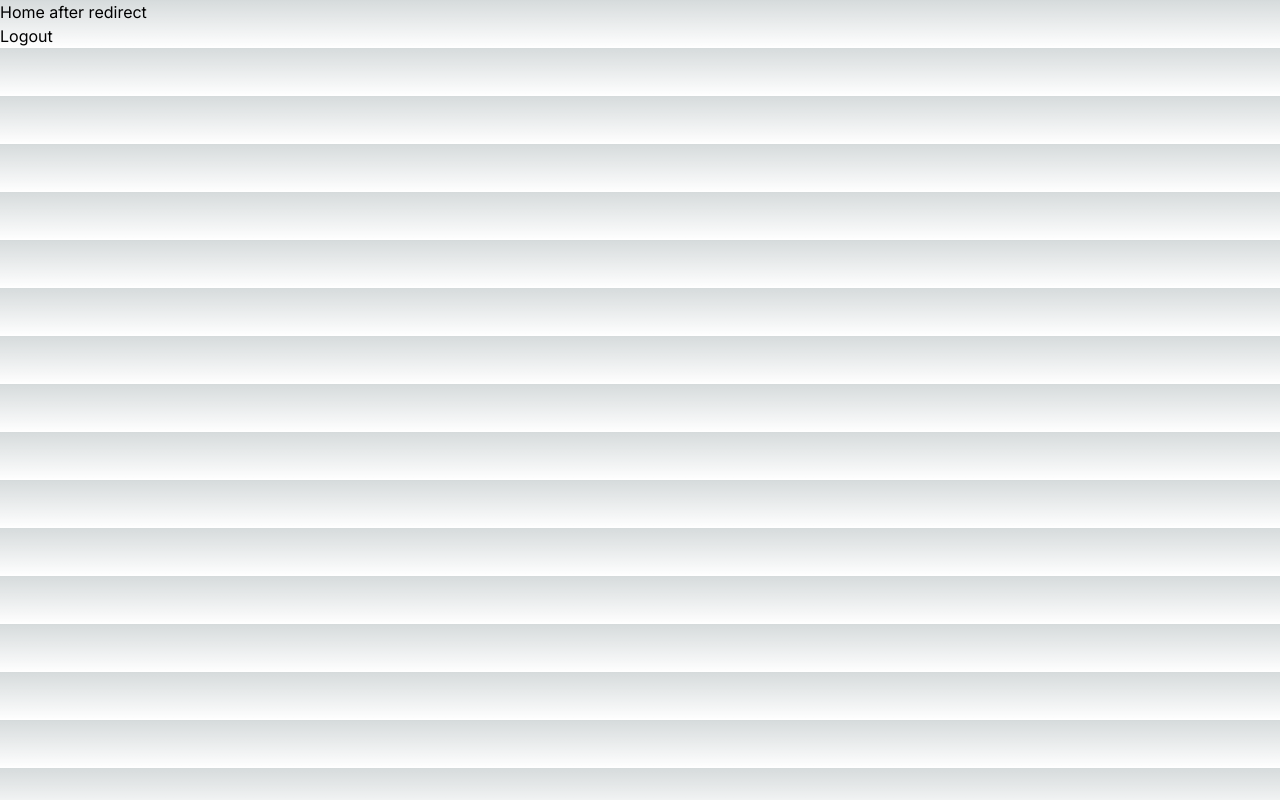
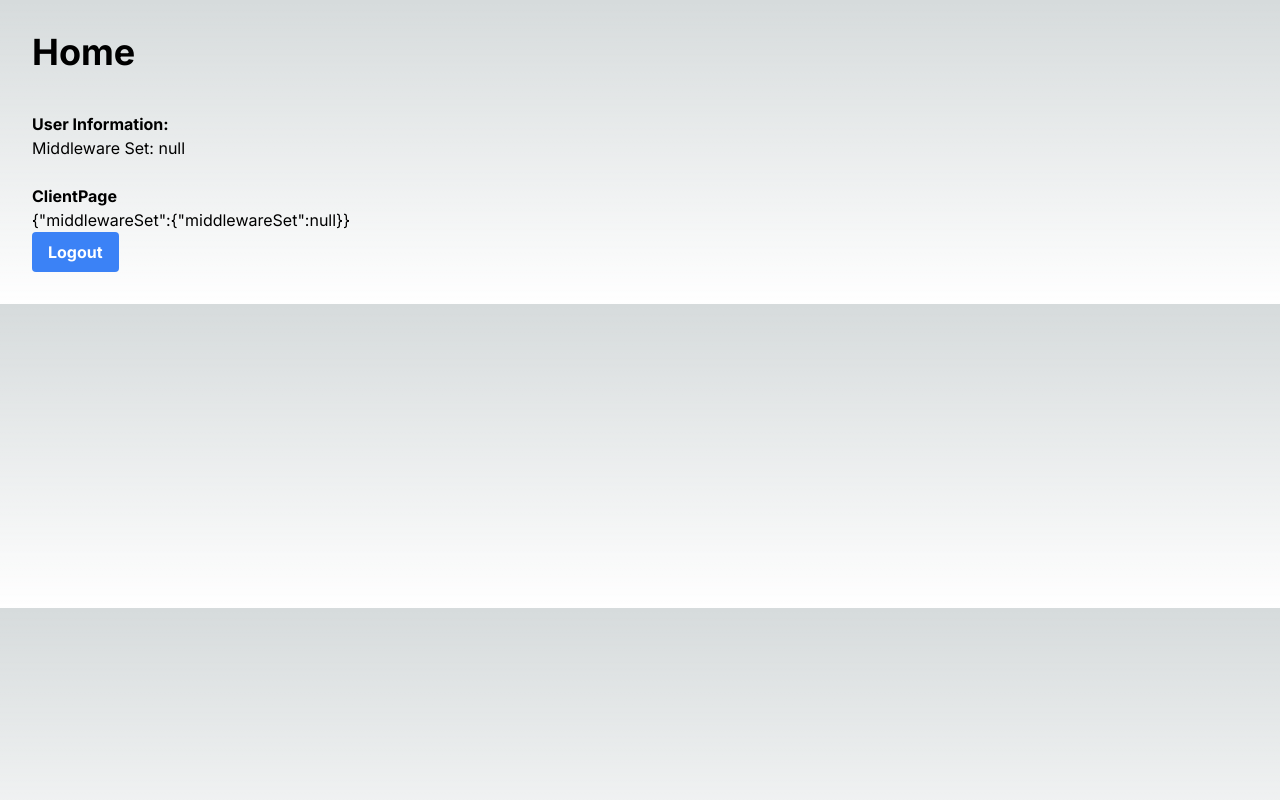
Before and after one commit to maxyou/GoogleLoginDemo, a Next.js app: page /home in a window 1280 px wide. Built offline with nearby package versions, Linux system fonts and the light colour scheme; no server answers.

Commit message:
home show login info

```diff
--- a/package.json
+++ b/package.json
@@ -9,10 +9,12 @@
     "lint": "next lint"
   },
   "dependencies": {
+    "@types/cookie": "^0.5.1",
     "@types/node": "20.3.1",
     "@types/react": "18.2.14",
     "@types/react-dom": "18.2.6",
     "autoprefixer": "10.4.14",
+    "cookie": "^0.5.0",
     "dotenv": "^16.3.1",
     "encoding": "^0.1.13",
     "eslint": "8.43.0",
--- a/src/app/api/user/login-google-js/route.ts
+++ b/src/app/api/user/login-google-js/route.ts
@@ -2,6 +2,7 @@ import { NextResponse, NextRequest } from 'next/server';
 import { NextApiRequest, NextApiResponse } from 'next';
 import { OAuth2Client } from 'google-auth-library';
 import {userInfo} from '../userinfo';
+import { JwtUser, getJoseJwtToken } from '@/common/tool/calc';
 
 const client = new OAuth2Client(process.env.GOOGLE_CLIENT_ID as string);
 
@@ -35,9 +36,20 @@ export async function POST(request: Request) {
 
   console.log('credential:', credential);
 
-  verify(credential);
+  // verify(credential);
+
+  const jwtUser:JwtUser = { id:"user-id", name:"user-name", email:"user-email"}
 
   const res = NextResponse.json({ code: 0, message: 'success' });
+
+  const token = await getJoseJwtToken(jwtUser);
+  const cookieOptions = {
+    httpOnly: true,
+    secure: true
+  };
+
+  res.cookies.set('jwt', token, cookieOptions);
+
   return res;
 
 }
--- /dev/null
+++ b/src/app/home/clientpage.tsx
@@ -0,0 +1,31 @@
+'use client'
+
+import React, { useState } from 'react';
+
+const ClientPage: React.FC<{ middlewareSet: string | null }> = (middlewareSet) => {
+
+    const logout = () => {
+        if (typeof window.google !== 'undefined') {
+            console.log("google is defined");
+        } else {
+            console.log("google is undefined");
+        }
+    }
+
+    return (
+        <div>
+            <p className="font-bold">ClientPage</p>
+            {
+                middlewareSet && JSON.stringify({ middlewareSet })
+            }
+            <div>
+                <button className="bg-blue-500 hover:bg-blue-700 text-white font-bold py-2 px-4 rounded" onClick={logout}>
+                    Logout
+                </button>
+            </div>
+
+        </div>
+    )
+}
+
+export default ClientPage
--- a/src/app/home/page.tsx
+++ b/src/app/home/page.tsx
@@ -1,14 +1,15 @@
-'use client'
+import { headers, cookies } from 'next/headers'
+import ClientPage from './clientpage'
 
 export default function Home() {
 
-    const logout = () => {
-        if (typeof window.google !== 'undefined') {
-            console.log("google is defined");
-          } else {
-            console.log("google is undefined");
-          }
-    }
+    const headersList = headers()
+    const middlewareSet = headersList.get('middlewareSet')
+
+    const cookiesList = cookies()
+    const jwt = cookiesList.get('jwt')
+
+
     // function logout() {
     //     if (typeof window.google !== 'undefined') {
     //         console.log("google is defined");
@@ -18,9 +19,18 @@ export default function Home() {
     // }
 
     return (
-        <div>
-            <h1>Home after redirect</h1>
-            <button onClick={logout}>Logout</button>
+        <div className="p-8">
+            <h1 className="text-4xl font-bold mb-4">Home</h1>
+            <br />
+            <div>
+                <p className="font-bold">User Information:</p>
+                <p>Middleware Set: {JSON.stringify(middlewareSet)}</p>
+            </div>
+            <br />
+            <div>
+                <ClientPage middlewareSet={middlewareSet} />
+            </div>
         </div>
-    )
+    );
+
 }
--- a/src/common/tool/calc.ts
+++ b/src/common/tool/calc.ts
@@ -43,6 +43,8 @@ export async function joseVerify(token: string, secret: string): Promise<JoseJwt
 export interface JwtUser {
     id: string;
     name: string;
+    email?: string;
+    from?: string;
 }
 
 export async function getJoseJwtToken(jwtUser: JwtUser): Promise<string> {
```
Also changed, not shown: src/middleware.ts (+55 -7 lines), 1 other file (tests, documents, lock files or other folders).
